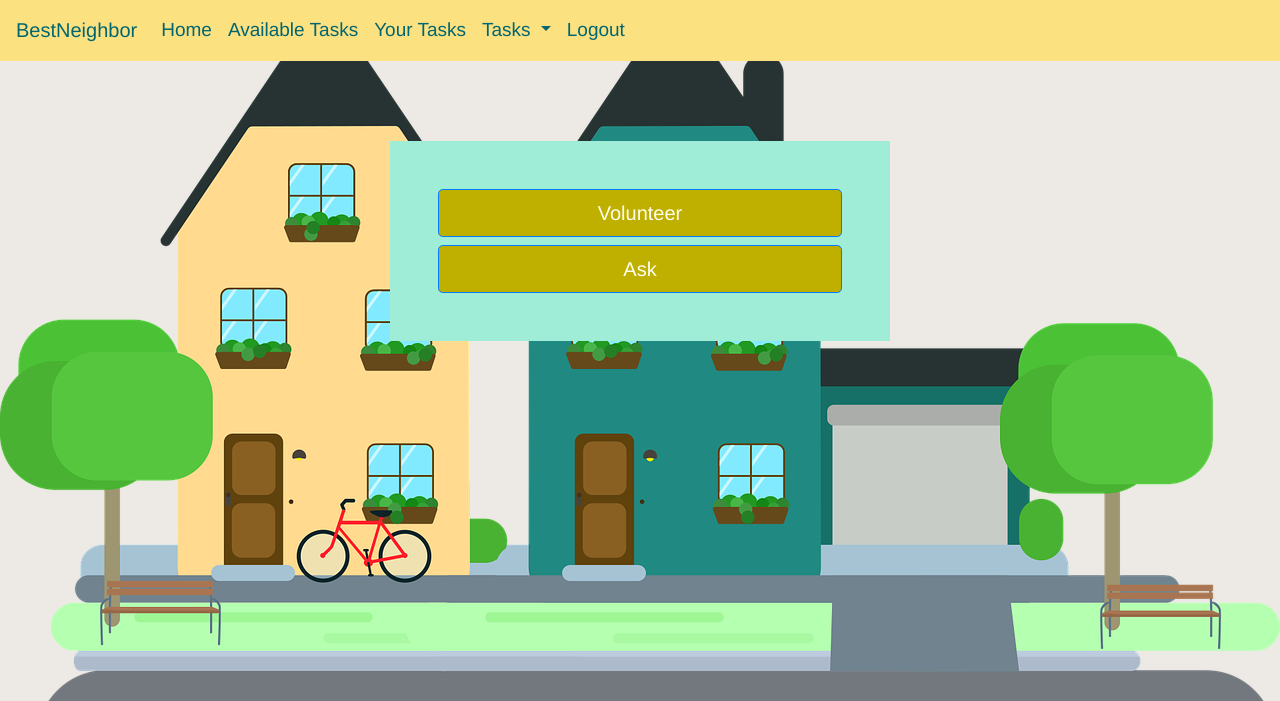
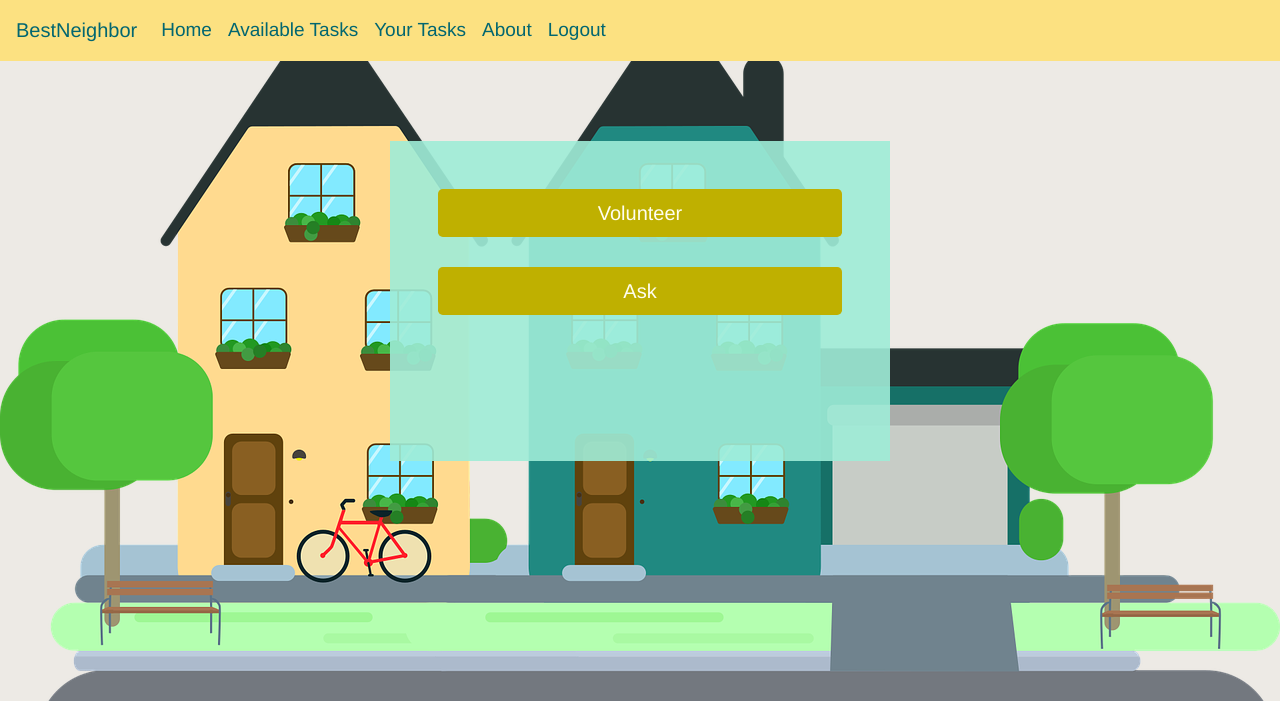
Before and after one commit to Hackbright-Covid-19-Hackathon/hack-covid-19, a Flask app: page /user in a window 1280 px wide. Shown: the top 701 px of the page. Run offline with Flask 2, Linux system fonts and the light colour scheme; some libraries are stand-ins or nearby versions.

Commit message:
updated statics and templates look

```diff
--- a/static/css/site.css
+++ b/static/css/site.css
@@ -18,6 +18,7 @@ body {
 
 .nav-link:hover {
     color: #33AD93;
+    background-color: #FEF9C7;
 }
 
 .dropdown-menu, .dropdown-item {
@@ -31,14 +32,18 @@ body {
     color: #33AD93;
 }
 
-#homepage-box, #register-box {
+#homepage-box, #register-box, #user-box {
     color: #026670;
     font-weight: bold;
     font-size: 20px;
     margin-top: 5rem;
-    background-color: #9FEDD7;
+    background-color: rgba(159,237,215, 0.9);
     padding: 3rem;
     text-align: center;
+}
+
+#user-box {
+    height: 20rem;
 }
 
 .btn, button {
--- a/templates/asker.html
+++ b/templates/asker.html
@@ -59,3 +59,4 @@
 
 </body>
 {% endif %}
+{% endblock %}
--- a/templates/navbar.html
+++ b/templates/navbar.html
@@ -6,7 +6,7 @@
   <div class="collapse navbar-collapse" id="navbarNavDropdown">
     <ul class="navbar-nav">
       <li class="nav-item active">
-        <a class="nav-link" href="/">Home</a>
+        <a class="nav-link" href="/user">Home</a>
       </li>
       <li class="nav-item">
         <a class="nav-link" href="#">Available Tasks</a>
@@ -14,16 +14,9 @@
       <li class="nav-item">
         <a class="nav-link" href="#">Your Tasks</a>
       </li>
-      <li class="nav-item dropdown">
-        <a class="nav-link dropdown-toggle" href="#" id="navbarDropdownMenuLink" data-toggle="dropdown" aria-haspopup="true" aria-expanded="false">
-          Tasks
-        </a>
-        <div class="dropdown-menu" aria-labelledby="navbarDropdownMenuLink">
-          <a class="dropdown-item" href="#">Available Tasks</a>
-          <a class="dropdown-item" href="#">Your Tasks</a>
-          <a class="dropdown-item" href="#">Something else here</a>
-        </div>
-      </li>
+      <li class="nav-item">
+          <a class="nav-link" href="/about">About</a>
+        </li>
       <li class="nav-item">
         <a class="nav-link" href="/logout">Logout</a>
       </li>
--- a/templates/user.html
+++ b/templates/user.html
@@ -5,8 +5,8 @@
 {% block title %}Welcome!{% endblock %}
 
 {% block content %}
-<div id="homepage-box" class="mx-auto" style="width: 500px;">
-    <a class="btn btn-primary btn-lg btn-block" href="/volunteer-homepage" role="button">Volunteer</a>
-    <a class="btn btn-primary btn-lg btn-block" href="/asker-homepage" role="button">Ask</a>
+<div id="user-box" class="mx-auto" style="width: 500px;">
+    <a class="btn btn-lg btn-block" href="/volunteer-homepage" role="button">Volunteer</a><br>
+    <a class="btn btn-lg btn-block" href="/asker-homepage" role="button">Ask</a>
 </div>
 {% endblock %}
```
Also changed, not shown: templates/register.html (+1 -11 lines), templates/wishlists.html (+5 -2 lines).
